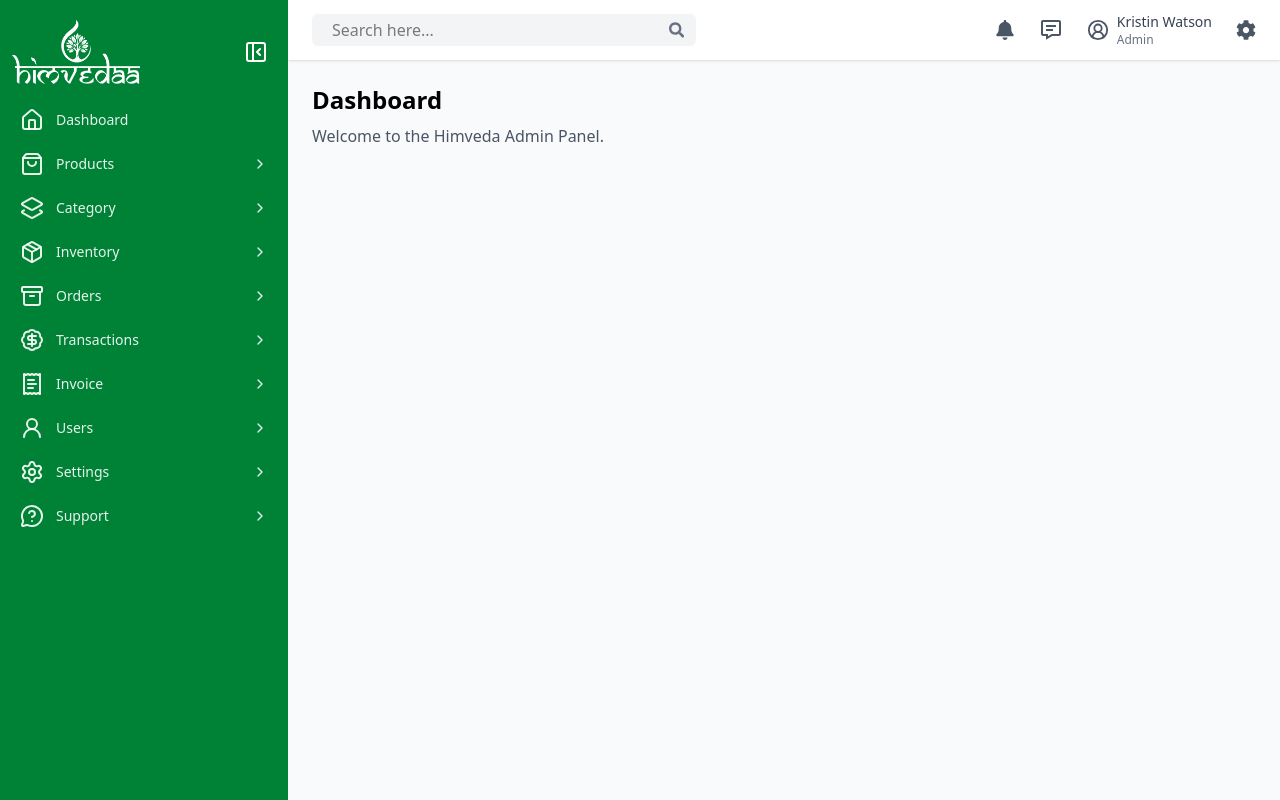
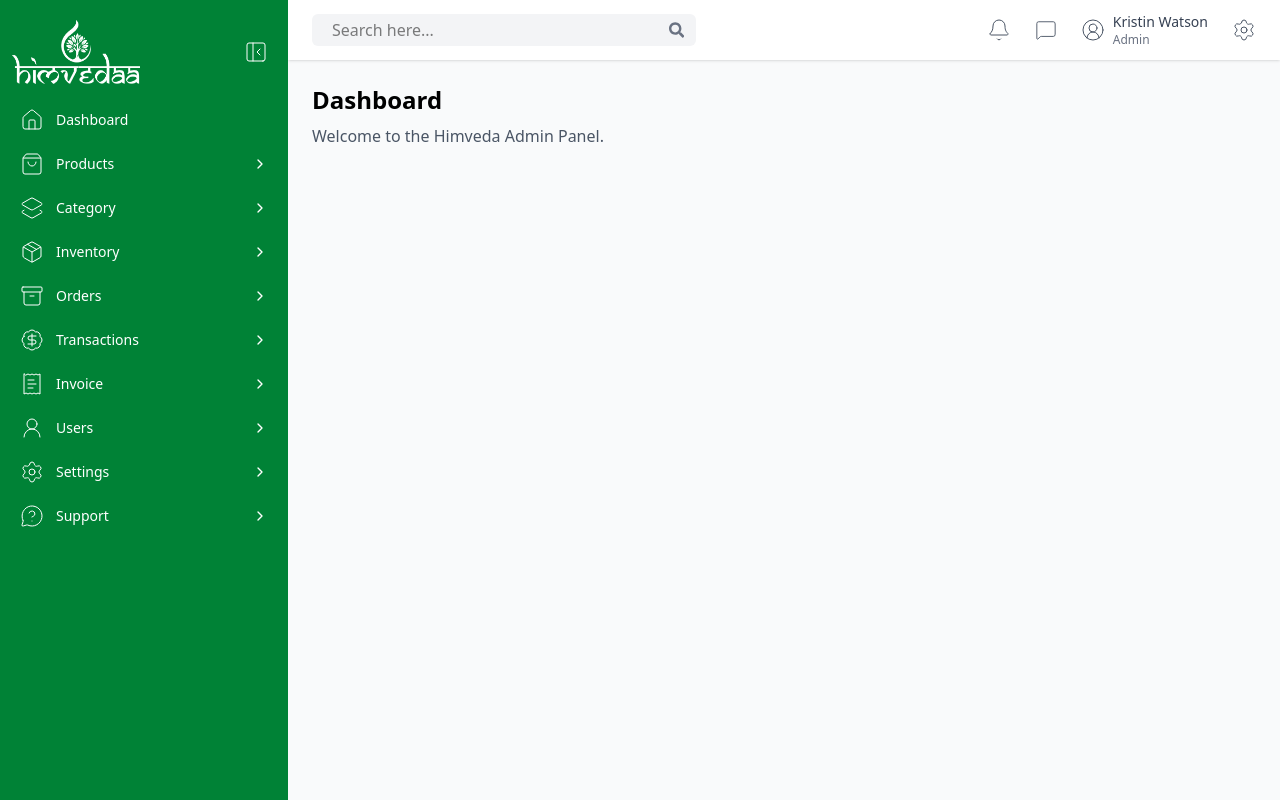
Before and after one commit to yashjain63/himvedaAdmin, a React (Vite) app: page / in a window 1280 px wide. Built offline with nearby package versions, Linux system fonts and the light colour scheme.

Commit message:
updateAC

```diff
--- a/src/components/sections/SideBar.jsx
+++ b/src/components/sections/SideBar.jsx
@@ -10,7 +10,7 @@ import {
   FaLayerGroup,
   FaTags,
 } from "react-icons/fa";
-import { CircleUserRound, PanelRightClose, X, Shirt, ShoppingBag, LayoutDashboard, Layers2, Archive, UserRound, Settings, Package, BadgeDollarSign, ReceiptText, HandHelping, Home, MessageCircleQuestionMark } from "lucide-react";
+import { CircleUserRound, PanelRightClose, X, ShoppingBag, Layers2, Archive, UserRound, Settings, Package, BadgeDollarSign, ReceiptText, Home, MessageCircleQuestionMark, Bell, MessageSquare } from "lucide-react";
 import { HiMenu } from "react-icons/hi";
 import { FiChevronDown, FiChevronRight } from "react-icons/fi";
 import { BsGrid3X3Gap } from "react-icons/bs";
@@ -19,8 +19,6 @@ import { AiOutlineFullscreen } from "react-icons/ai";
 import { BiMessageDetail } from "react-icons/bi";
 // import whitelogo from "/images/white-logo.png";
 
-// logo
-import Logo from "/images/logo.png";
 
 const SidebarLayout = () => {
   const [isOpen, setIsOpen] = useState(true);
@@ -42,8 +40,8 @@ const SidebarLayout = () => {
 
   // Sidebar menus
   const menus = [
-    { name: "Dashboard", icon: <Home /> },
-    { name: "Products", icon: <ShoppingBag />, children: ["Product List", "Add Product", "Product Detail", "Edit Product"] },
+    { name: "Dashboard", icon: <Home strokeWidth={1}/> },
+    { name: "Products", icon: <ShoppingBag strokeWidth={1}/>, children: ["Product List", "Add Product", "Product Detail", "Edit Product"] },
     // {
     //   name: "Ecommerce",
     //   icon: <FaShoppingCart />,
@@ -55,14 +53,14 @@ const SidebarLayout = () => {
     //     "Product Detail 3",
     //   ],
     // },
-    { name: "Category", icon: <Layers2 />, children: ["Add Category", "Category List"] },
-    { name: "Inventory", icon: <Package />, children: ["Warehouse List", "Received Order List"] },
-    { name: "Orders", icon: <Archive />, children: ["Order List", "Order Detail", "Order Tracking", "Returning Orders List"] },
-    { name: "Transactions", icon: <BadgeDollarSign />, children: ["Mode"] },
-    { name: "Invoice", icon: <ReceiptText />, children: ["Invoice List", "Invoice Detail", "Create Invoice"] },
-    { name: "Users", icon: <UserRound />, children: ["User List", "User Roles", "User Permissions"] },
-    { name: "Settings", icon: <Settings />, children: ["General Settings", "Profile Settings", "Security"] },
-    { name: "Support", icon: <MessageCircleQuestionMark />, children: ["Help Centre", "FAQ's"] },
+    { name: "Category", icon: <Layers2 strokeWidth={1}/>, children: ["Add Category", "Category List"] },
+    { name: "Inventory", icon: <Package strokeWidth={1} />, children: ["Warehouse List", "Received Order List"] },
+    { name: "Orders", icon: <Archive strokeWidth={1}/>, children: ["Order List", "Order Detail", "Order Tracking", "Returning Orders List"] },
+    { name: "Transactions", icon: <BadgeDollarSign strokeWidth={1}/>, children: ["Mode"] },
+    { name: "Invoice", icon: <ReceiptText strokeWidth={1}/>, children: ["Invoice List", "Invoice Detail", "Create Invoice"] },
+    { name: "Users", icon: <UserRound strokeWidth={1}/>, children: ["User List", "User Roles", "User Permissions"] },
+    { name: "Settings", icon: <Settings strokeWidth={1}/>, children: ["General Settings", "Profile Settings", "Security"] },
+    { name: "Support", icon: <MessageCircleQuestionMark strokeWidth={1}/>, children: ["Help Centre", "FAQ's"] },
   ];
 
   // Toggle parent menu
@@ -128,6 +126,7 @@ const SidebarLayout = () => {
           >
             <PanelRightClose
               className={`transition-transform duration-300 ${isOpen ? "rotate-180" : "rotate-0"}`}
+            strokeWidth={1}
             />
           </button>
 
@@ -151,7 +150,7 @@ const SidebarLayout = () => {
               <li key={menu.name}>
                 <button
                   onClick={() => handleMenuClick(menu)}
-                  className={` group w-full rounded-lg text-white/90 hover:text-white transition-colors flex items-center
+                  className={` group w-full rounded-lg text-white hover:text-white transition-colors flex items-center
                     ${expanded ? "bg-green-600" : "hover:bg-green-600/70"}
                     ${isOpen ? "justify-between px-3 py-2" : "justify-center pl-7 p-4"}
                   `}
@@ -215,7 +214,7 @@ const SidebarLayout = () => {
                   placeholder="Search here..."
                   className="bg-gray-100 outline-none px-2 w-full"
                 />
-                <FaSearch className="text-gray-500 w-4 h-4" />
+                <FaSearch className="text-gray-500 w-4 h-4"  />
               </div>
             )}
           </div>
@@ -231,18 +230,18 @@ const SidebarLayout = () => {
             )}
 
             {/* <MdOutlineDarkMode className="text-gray-600 text-xl cursor-pointer" /> */}
-            <FaBell className="text-gray-600 text-xl cursor-pointer" />
-            <BiMessageDetail className="text-gray-600 w-6 h-6.5 cursor-pointer" />
+            <Bell className="text-gray-600 text-xl cursor-pointer" strokeWidth={1}/>
+            <MessageSquare className="text-gray-600 w-5.5 h-5.5 cursor-pointer" strokeWidth={1}  />
             {/* <AiOutlineFullscreen className="text-gray-600 text-xl cursor-pointer" /> */}
             {/* <BsGrid3X3Gap className="text-gray-600 text-xl cursor-pointer" /> */}
             <div className="flex items-center gap-2 cursor-pointer">
-              <CircleUserRound className="w-5.5 h-5.5 text-gray-600" />
+              <CircleUserRound className="w-6 h-6 text-gray-600" strokeWidth={1} />
               <div className="hidden md:flex flex-col leading-tight">
                 <span className="font-medium text-sm text-gray-700">Kristin Watson</span>
                 <span className="text-xs text-gray-500">Admin</span>
               </div>
             </div>
-            <FaCog className="text-gray-600 text-xl cursor-pointer" />
+            <Settings className="text-gray-600 text-xl w-6 h-6 cursor-pointer" strokeWidth={1}/>
           </div>
         </header>
 
@@ -250,7 +249,7 @@ const SidebarLayout = () => {
         {isMobile && showMobileSearch && (
           <div className="fixed inset-0 bg-white z-40 flex items-start p-4 shadow-md">
             <div className="flex items-center bg-gray-100 rounded-md px-3 py-2 w-full">
-              <FaSearch className="text-gray-500" />
+              <FaSearch className="text-gray-500"  />
               <input
                 type="text"
                 placeholder="Search here..."
```
Also changed, not shown: 1 other file (tests, documents, lock files or other folders).
